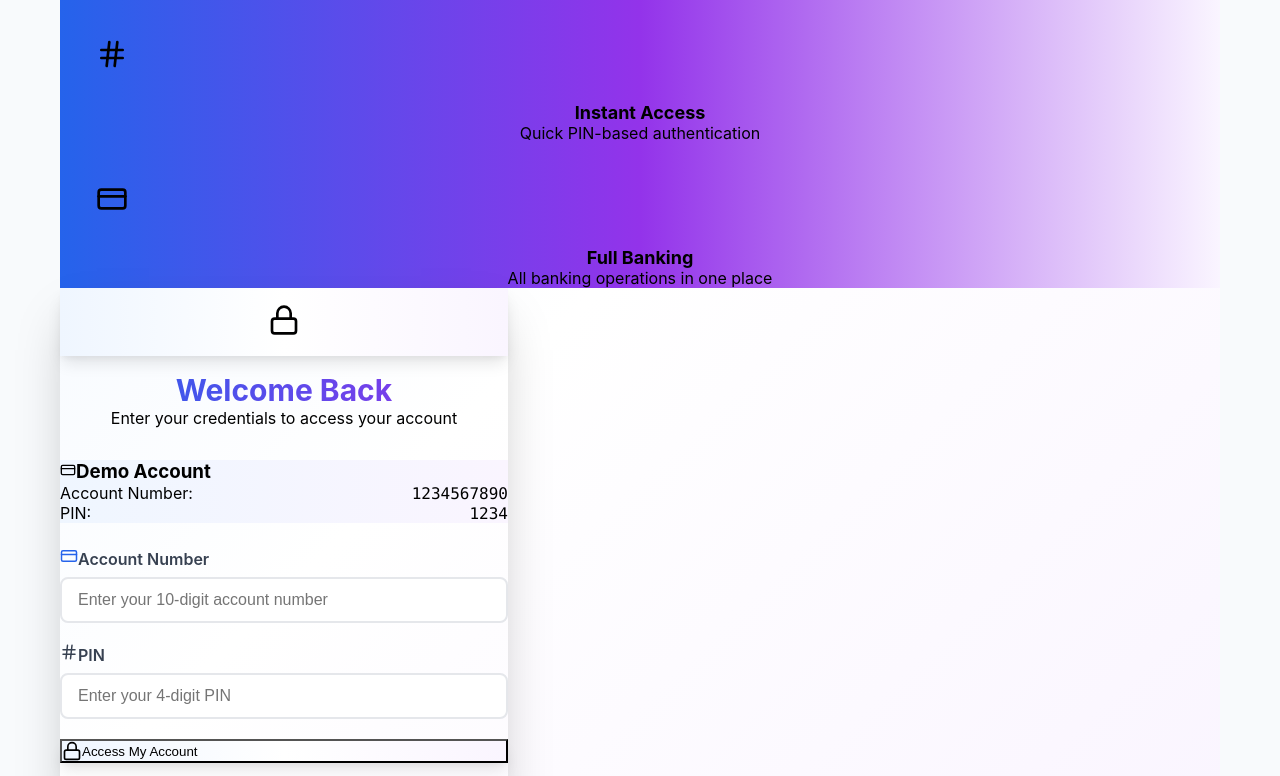
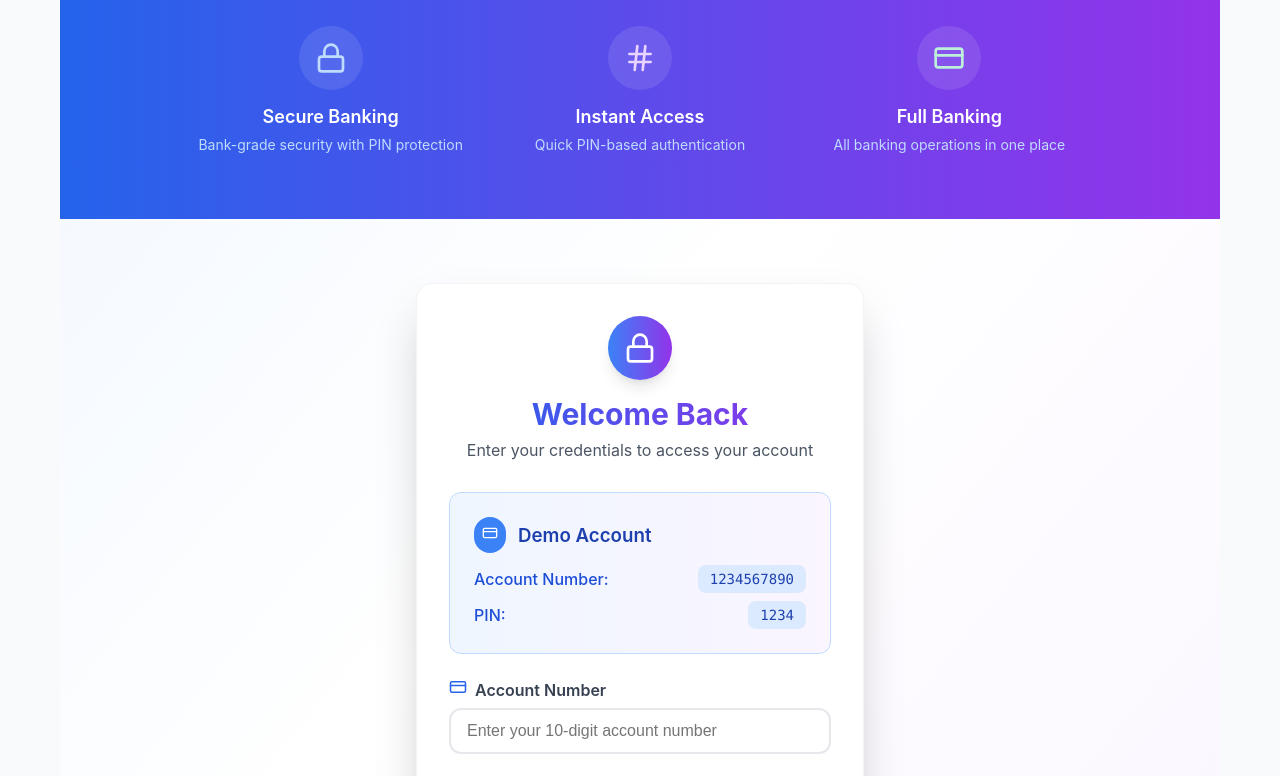
Before and after one commit to rodrigonyam/simple-banking, a React (Vite) app: page /login in a window 1280 px wide. Shown: the part 344-1120 px from the top of the page. Built offline with nearby package versions, Linux system fonts and the light colour scheme; the HTML template or start-up script is replaced by a standard one.

Commit message:
formatting fixes

```diff
--- a/src/index.css
+++ b/src/index.css
@@ -477,3 +477,284 @@ code {
     grid-template-columns: 1fr;
   }
 }
+/* Added Utility Classes */
+.relative { position: relative; }
+.absolute { position: absolute; }
+.inset-0 { top: 0; right: 0; bottom: 0; left: 0; }
+.overflow-hidden { overflow: hidden; }
+
+.min-h-screen { min-height: 100vh; }
+.w-full { width: 100%; }
+.h-full { height: 100%; }
+.w-16 { width: 64px; }
+.h-16 { height: 64px; }
+
+.flex-col { flex-direction: column; }
+.justify-center { justify-content: center; }
+
+.text-white { color: white; }
+.text-5xl { font-size: 3rem; line-height: 1; }
+.font-bold { font-weight: 700; }
+.font-semibold { font-weight: 600; }
+
+.bg-white-20 { background-color: rgba(255, 255, 255, 0.2); }
+.bg-white-10 { background-color: rgba(255, 255, 255, 0.1); }
+
+@media (min-width: 768px) {
+  .md\:text-6xl { font-size: 3.75rem; line-height: 1; }
+  .md\:grid-cols-3 { grid-template-columns: repeat(3, minmax(0, 1fr)); }
+}
+/* Comprehensive Layout & Style Fixes */
+.bg-white {
+    background-color: white;
+}
+
+.bg-blue-500 {
+    background-color: #3b82f6;
+}
+
+.bg-blue-100 {
+    background-color: #dbeafe;
+}
+
+.text-blue-100 {
+    color: #dbeafe;
+}
+
+.text-blue-200 {
+    color: #bfdbfe;
+}
+
+.text-purple-200 {
+    color: #e9d5ff;
+}
+
+.text-green-200 {
+    color: #bcf0da;
+}
+
+.text-blue-700 {
+    color: #1d4ed8;
+}
+
+.text-blue-800 {
+    color: #1e40af;
+}
+
+.text-gray-600 {
+    color: #4b5563;
+}
+
+.text-gray-700 {
+    color: #374151;
+}
+
+.text-red-500 {
+    color: #ef4444;
+}
+
+.text-red-700 {
+    color: #b91c1c;
+}
+
+.text-purple-600 {
+    color: #9333ea;
+}
+
+.text-sm {
+    font-size: 0.875rem;
+    line-height: 1.25rem;
+}
+
+.font-medium {
+    font-weight: 500;
+}
+
+.font-mono {
+    font-family: ui-monospace, SFMono-Regular, Menlo, Monaco, Consolas, "Liberation Mono", "Courier New", monospace;
+}
+
+.border {
+    border-width: 1px;
+    border-style: solid;
+}
+
+.border-2 {
+    border-width: 2px;
+}
+
+.border-gray-100 {
+    border-color: #f3f4f6;
+}
+
+.border-gray-200 {
+    border-color: #e5e7eb;
+}
+
+.border-blue-200 {
+    border-color: #bfdbfe;
+}
+
+.border-red-200 {
+    border-color: #fca5a5;
+}
+
+.border-white {
+    border-color: white;
+}
+
+.border-b-2 {
+    border-bottom-width: 2px;
+}
+
+.rounded-lg {
+    border-radius: 0.5rem;
+}
+
+.rounded-xl {
+    border-radius: 0.75rem;
+}
+
+.rounded-2xl {
+    border-radius: 1rem;
+}
+
+.rounded-full {
+    border-radius: 9999px;
+}
+
+.p-2 {
+    padding: 0.5rem;
+}
+
+.p-6 {
+    padding: 1.5rem;
+}
+
+.p-8 {
+    padding: 2rem;
+}
+
+.px-3 {
+    padding-left: 0.75rem;
+    padding-right: 0.75rem;
+}
+
+.px-6 {
+    padding-left: 1.5rem;
+    padding-right: 1.5rem;
+}
+
+.py-1 {
+    padding-top: 0.25rem;
+    padding-bottom: 0.25rem;
+}
+
+.py-4 {
+    padding-top: 1rem;
+    padding-bottom: 1rem;
+}
+
+.py-16 {
+    padding-top: 4rem;
+    padding-bottom: 4rem;
+}
+
+.mr-2 {
+    margin-right: 0.5rem;
+}
+
+.mr-3 {
+    margin-right: 0.75rem;
+}
+
+.mb-2 {
+    margin-bottom: 0.5rem;
+}
+
+.mb-3 {
+    margin-bottom: 0.75rem;
+}
+
+.space-y-2> :not([hidden])~ :not([hidden]) {
+    margin-top: 0.5rem;
+}
+
+.space-y-6> :not([hidden])~ :not([hidden]) {
+    margin-top: 1.5rem;
+}
+
+.gap-8 {
+    gap: 2rem;
+}
+
+.max-w-2xl {
+    max-width: 42rem;
+}
+
+.max-w-4xl {
+    max-width: 56rem;
+}
+
+.disabled\:opacity-50:disabled {
+    opacity: 0.5;
+}
+
+.disabled\:cursor-not-allowed:disabled {
+    cursor: not-allowed;
+}
+
+.animate-spin {
+    animation: spin 1s linear infinite;
+}
+
+@keyframes spin {
+    from {
+        transform: rotate(0deg);
+    }
+
+    to {
+        transform: rotate(360deg);
+    }
+}
+
+.hover\:scale-102:hover {
+    transform: scale(1.02);
+}
+
+.to-blue-800 {
+    --tw-gradient-to: #1e40af;
+}
+
+.hover\:to-purple-700:hover {
+    --tw-gradient-to: #7e22ce;
+}
+
+/* Focus styles simulation */
+.focus\:ring-4:focus {
+    box-shadow: 0 0 0 4px var(--tw-ring-color);
+}
+
+.focus\:ring-blue-100:focus {
+    --tw-ring-color: #dbeafe;
+}
+
+.focus\:ring-purple-100:focus {
+    --tw-ring-color: #f3e8ff;
+}
+
+.focus\:border-blue-500:focus {
+    border-color: #3b82f6;
+}
+
+.focus\:border-purple-500:focus {
+    border-color: #a855f7;
+}/* Fixes for Login Button */
+.from-blue-500 {
+    --tw-gradient-from: #3b82f6;
+    --tw-gradient-stops: var(--tw-gradient-from), var(--tw-gradient-to, rgba(59, 130, 246, 0));
+}
+
+.border-none {
+    border: none;
+}
--- a/src/pages/Login.jsx
+++ b/src/pages/Login.jsx
@@ -36,7 +36,7 @@ function Login() {
         <div className="relative container mx-auto px-6 py-16">
           <div className="text-center text-white">
             <div className="flex justify-center mb-6">
-              <div className="bg-white/20 backdrop-blur-sm rounded-full p-6">
+              <div className="bg-white-20 backdrop-blur-sm rounded-full p-6">
                 <CreditCard size={48} className="text-white" />
               </div>
             </div>
@@ -48,21 +48,21 @@ function Login() {
             </p>
             <div className="grid md:grid-cols-3 gap-8 max-w-4xl mx-auto">
               <div className="text-center">
-                <div className="bg-white/10 rounded-full p-4 w-16 h-16 mx-auto mb-4 flex items-center justify-center">
+                <div className="bg-white-10 rounded-full p-4 w-16 h-16 mx-auto mb-4 flex items-center justify-center">
                   <Lock size={32} className="text-blue-200" />
                 </div>
                 <h3 className="font-semibold text-lg mb-2">Secure Banking</h3>
                 <p className="text-blue-200 text-sm">Bank-grade security with PIN protection</p>
               </div>
               <div className="text-center">
-                <div className="bg-white/10 rounded-full p-4 w-16 h-16 mx-auto mb-4 flex items-center justify-center">
+                <div className="bg-white-10 rounded-full p-4 w-16 h-16 mx-auto mb-4 flex items-center justify-center">
                   <Hash size={32} className="text-purple-200" />
                 </div>
                 <h3 className="font-semibold text-lg mb-2">Instant Access</h3>
                 <p className="text-blue-200 text-sm">Quick PIN-based authentication</p>
               </div>
               <div className="text-center">
-                <div className="bg-white/10 rounded-full p-4 w-16 h-16 mx-auto mb-4 flex items-center justify-center">
+                <div className="bg-white-10 rounded-full p-4 w-16 h-16 mx-auto mb-4 flex items-center justify-center">
                   <CreditCard size={32} className="text-green-200" />
                 </div>
                 <h3 className="font-semibold text-lg mb-2">Full Banking</h3>
@@ -155,7 +155,7 @@ function Login() {
                 <button
                   type="submit"
                   disabled={isLoading}
-                  className="w-full bg-gradient-to-r from-blue-500 to-purple-600 hover:from-blue-600 hover:to-purple-700 text-white font-semibold py-4 px-6 rounded-xl shadow-lg hover:shadow-xl transform hover:scale-[1.02] transition-all duration-200 disabled:opacity-50 disabled:cursor-not-allowed"
+                  className="w-full bg-gradient-to-r from-blue-500 to-purple-600 hover:from-blue-600 hover:to-purple-700 text-white font-semibold py-4 px-6 rounded-xl shadow-lg hover:shadow-xl transform hover:scale-102 transition-all duration-200 disabled:opacity-50 disabled:cursor-not-allowed border-none"
                 >
                   {isLoading ? (
                     <div className="flex items-center justify-center">
```
Also changed, not shown: 1 other file (tests, documents, lock files or other folders).
